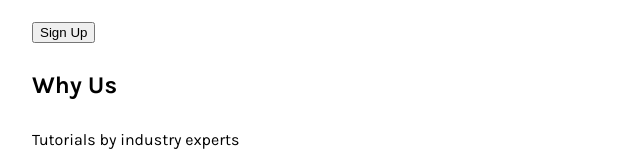
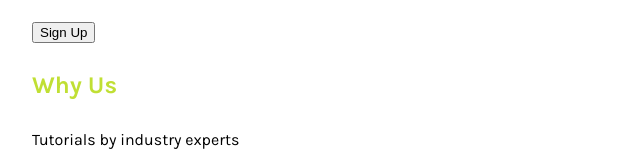
Before and after one commit to Doubting-Thomas/single-price-card, a plain HTML site: page single-price-card/index.html in a window 1280 px wide. Shown: the part 433-589 px from the top of the page, without its empty margins (308-952 px from the left). Drawn offline with Linux system fonts and the light colour scheme.

Commit message:
minor style

```diff
--- a/single-price-card/style.css
+++ b/single-price-card/style.css
@@ -45,3 +45,8 @@ section {
   font-weight: 700;
   color: hsl(71, 73%, 54%);
 }
+
+.about-heading-secondary {
+  font-weight: 700;
+  color: hsl(71, 73%, 54%);
+}
```
Also changed, not shown: single-price-card/index.html (+0 -1 lines).
